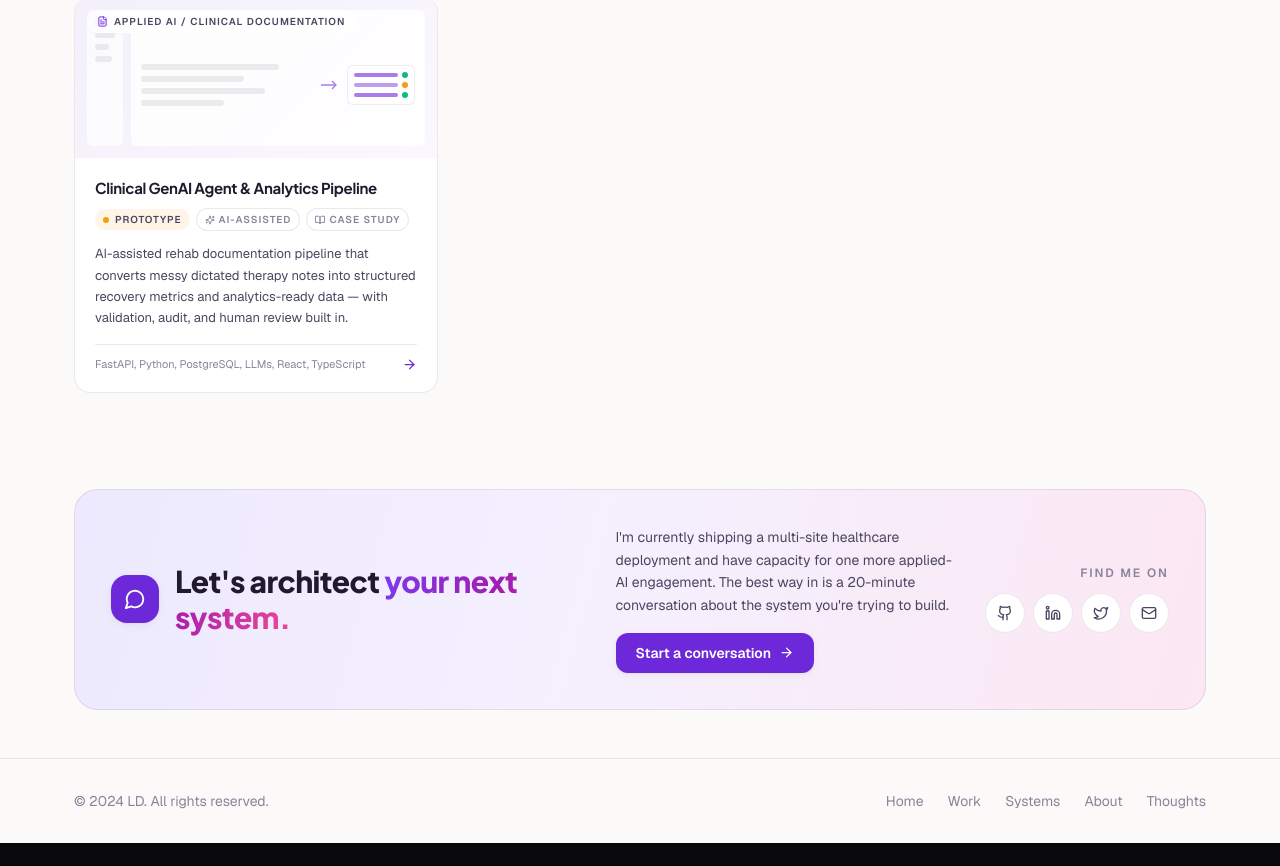
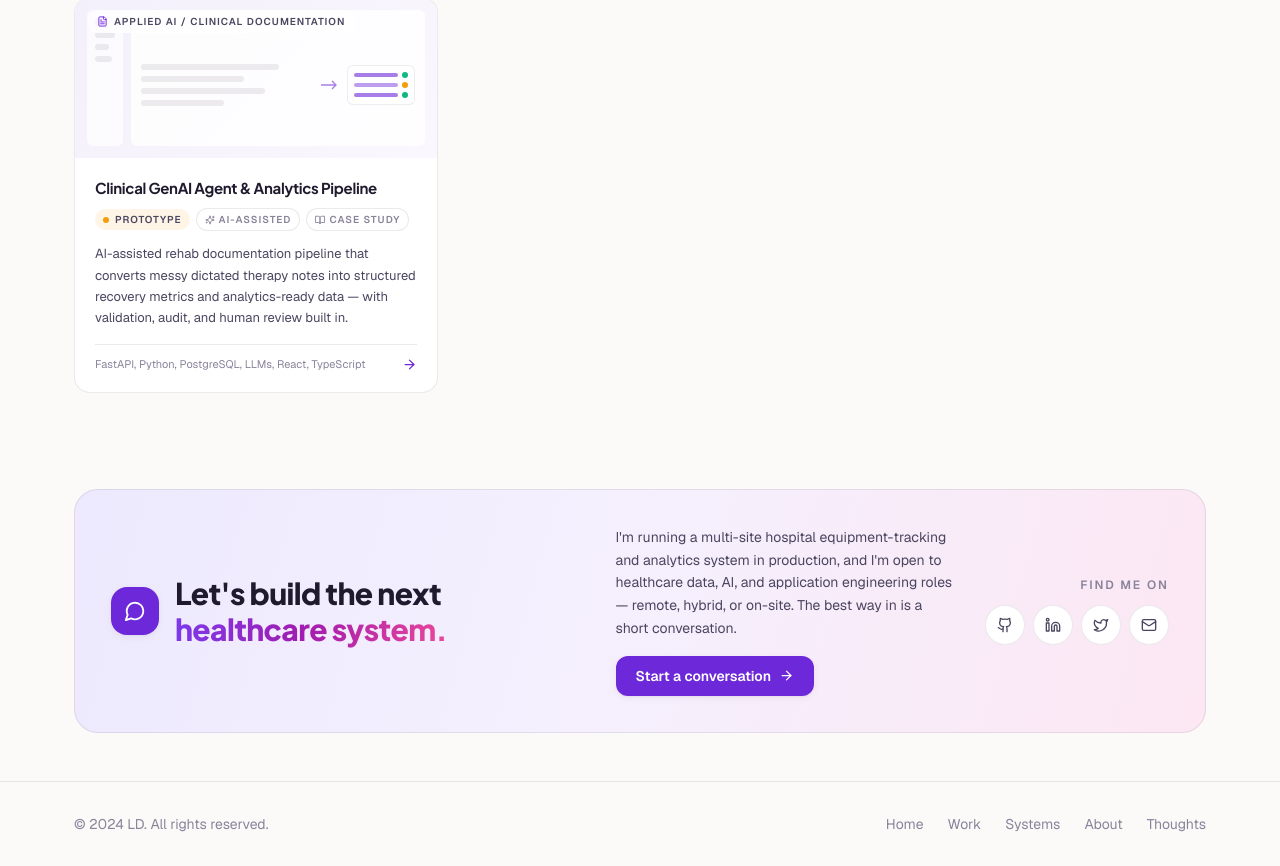
Before and after one commit to lloyd-delacruz/portfolio-website, a Next.js app in the folder frontend/: page / in a window 1280 px wide. Shown: the part 4220-5086 px from the top of the page. Before the commit the page ends 5063 px from the top, so only its background shows below. Built offline with nearby package versions, Linux system fonts and the light colour scheme.

Commit message:
fix(home): rewrite FooterCTA copy for healthcare-positioning

```diff
--- a/frontend/src/components/home/FooterCTA.tsx
+++ b/frontend/src/components/home/FooterCTA.tsx
@@ -21,16 +21,16 @@ export function FooterCTA() {
             <MessageCircle size={22} />
           </div>
           <h2 className="font-display text-2xl font-extrabold leading-tight text-ink sm:text-3xl">
-            Let&apos;s architect{' '}
-            <span className="grad-plum-text">your next system.</span>
+            Let&apos;s build the next{' '}
+            <span className="grad-plum-text">healthcare system.</span>
           </h2>
         </div>
 
         <div>
           <p className="text-sm leading-relaxed text-ink-soft">
-            I&apos;m currently shipping a multi-site healthcare deployment and have capacity for one more
-            applied-AI engagement. The best way in is a 20-minute conversation about the system you&apos;re
-            trying to build.
+            I&apos;m running a multi-site hospital equipment-tracking and analytics system in production,
+            and I&apos;m open to healthcare data, AI, and application engineering roles — remote, hybrid,
+            or on-site. The best way in is a short conversation.
           </p>
           <Link
             href="/contact"
```
